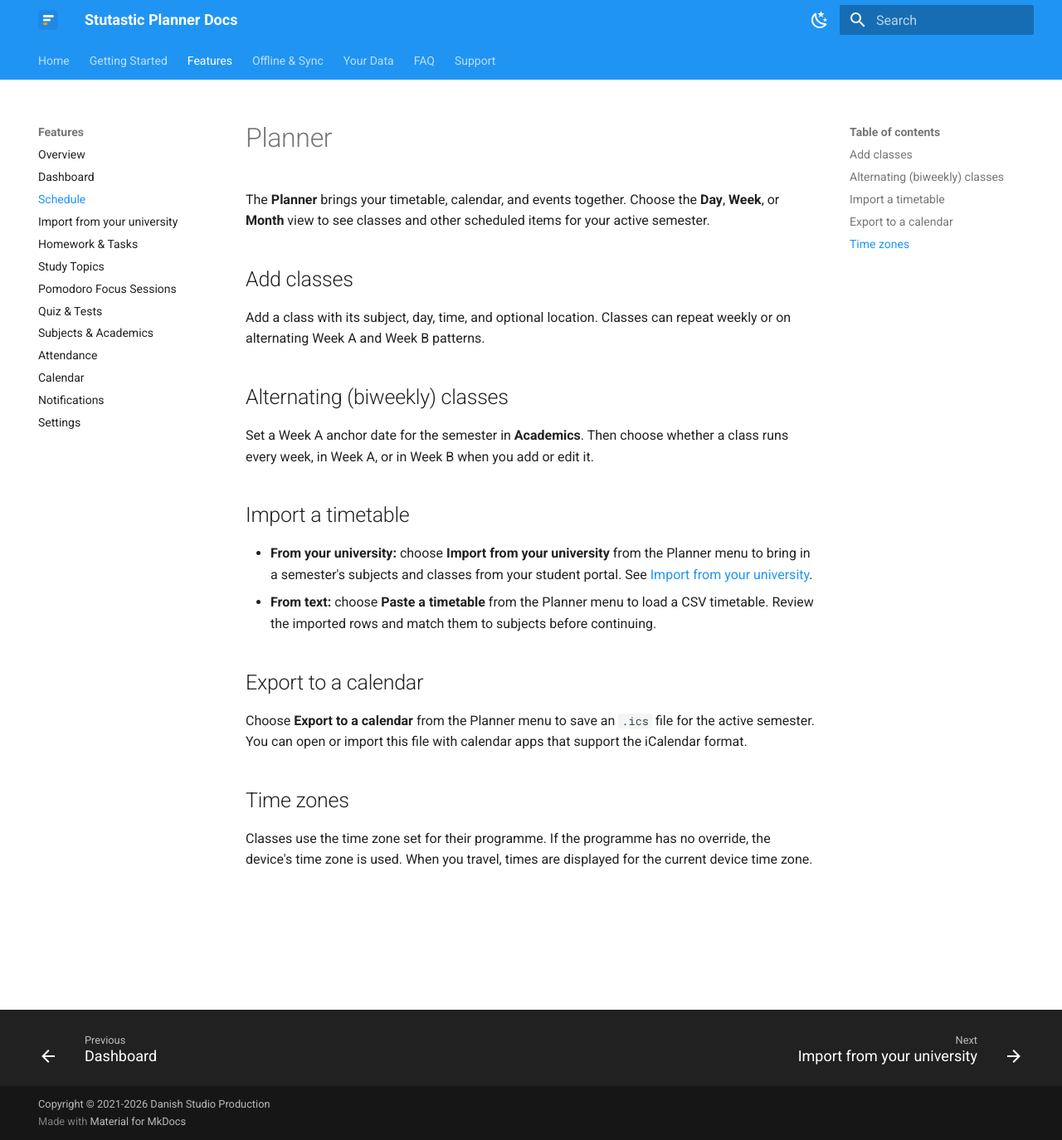
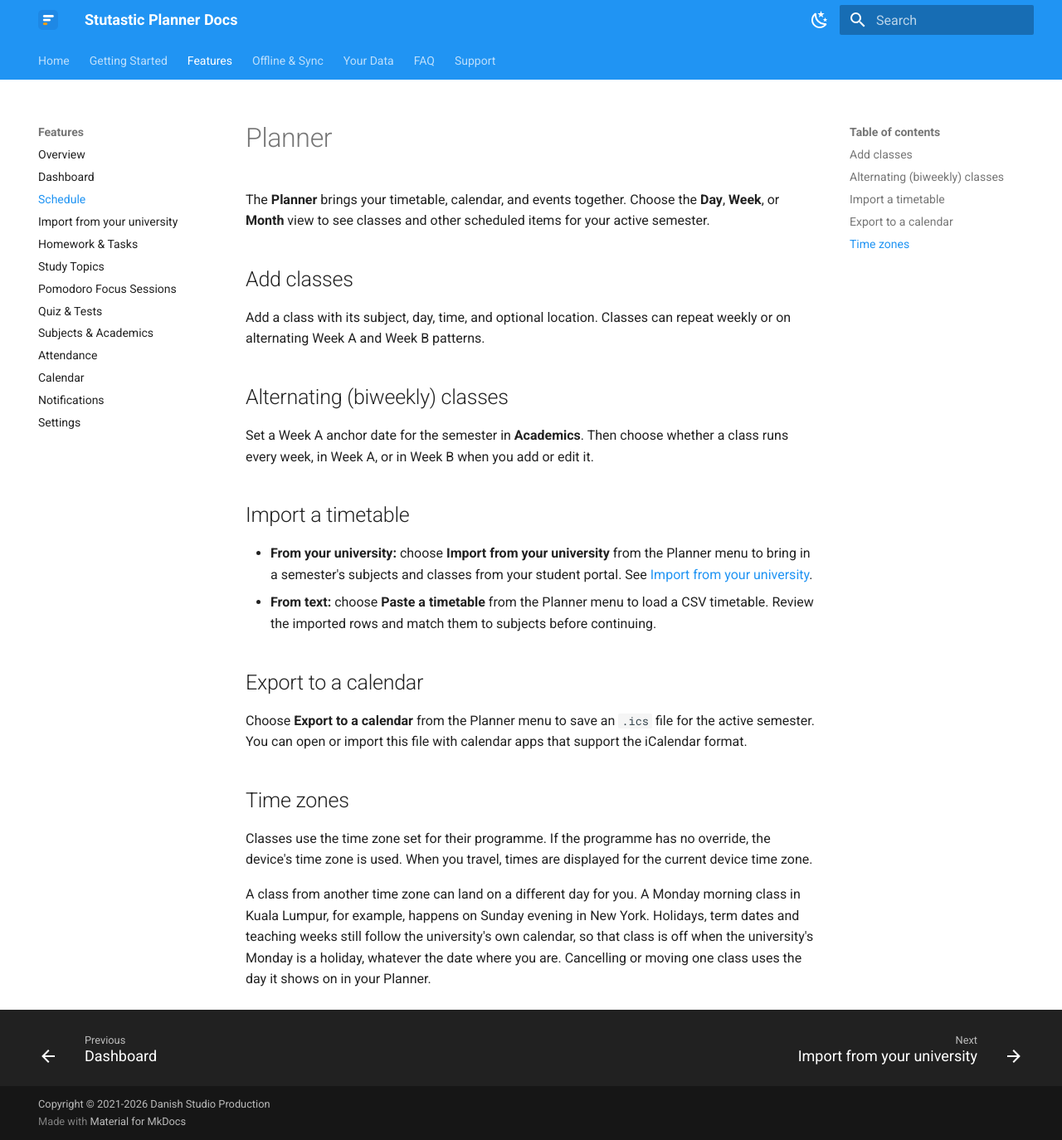
Before and after one commit to Jerit3787/planner-docs, an MkDocs documentation site: the page built from docs/features/schedule.md, in a window 1280 px wide and 1374 px high. Shown: the whole window at 83% size. Built offline with MkDocs 1.6.1 and Material for MkDocs 9.7.7, drawn with Linux system fonts in a browser that asks for light colours; the version menu is left out.

Commit message:
docs(schedule): holidays and term follow the university's calendar across time zones
Co-Authored-By: Claude Opus 5.5 <noreply@anthropic.com>

```diff
--- a/docs/features/schedule.md
+++ b/docs/features/schedule.md
@@ -30,3 +30,9 @@ You can open or import this file with calendar apps that support the iCalendar f
 
 Classes use the time zone set for their programme. If the programme has no override, the device's
 time zone is used. When you travel, times are displayed for the current device time zone.
+
+A class from another time zone can land on a different day for you. A Monday morning class in
+Kuala Lumpur, for example, happens on Sunday evening in New York. Holidays, term dates and
+teaching weeks still follow the university's own calendar, so that class is off when the
+university's Monday is a holiday, whatever the date where you are. Cancelling or moving one
+class uses the day it shows on in your Planner.
```
